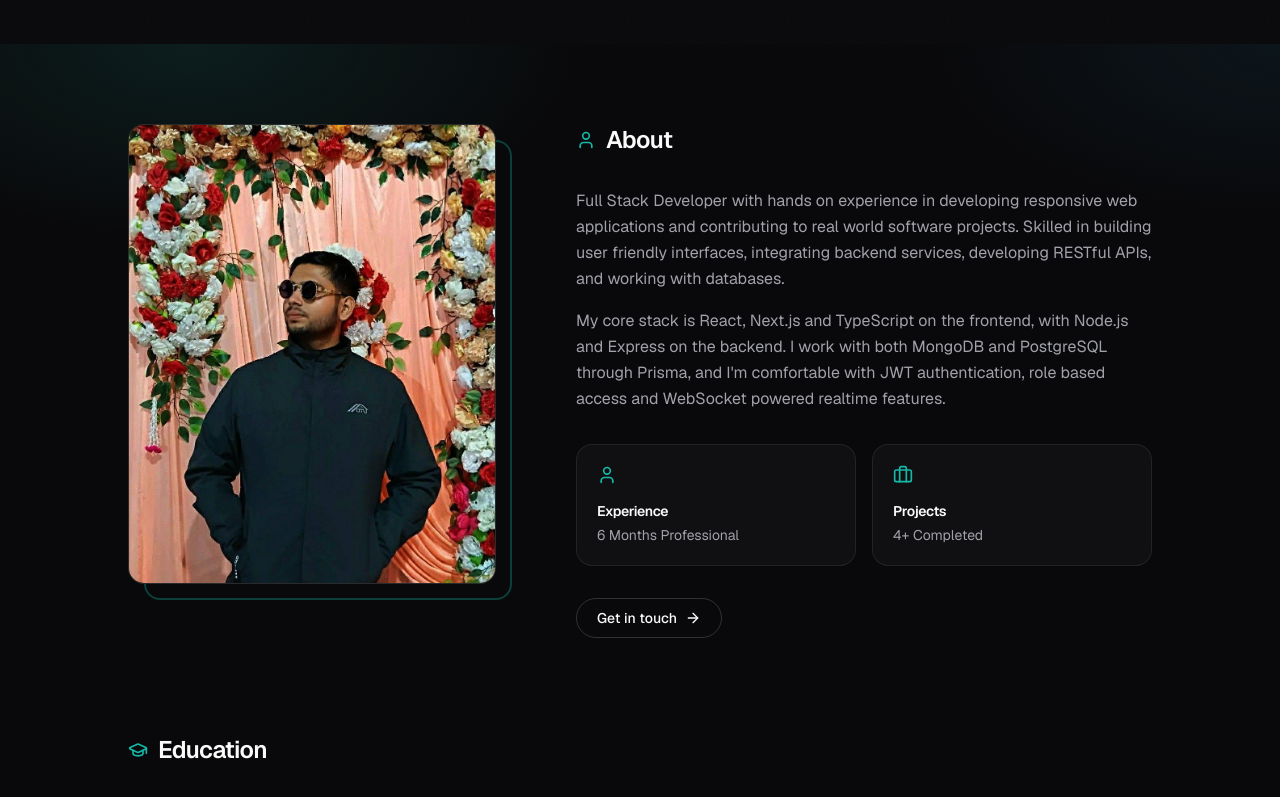
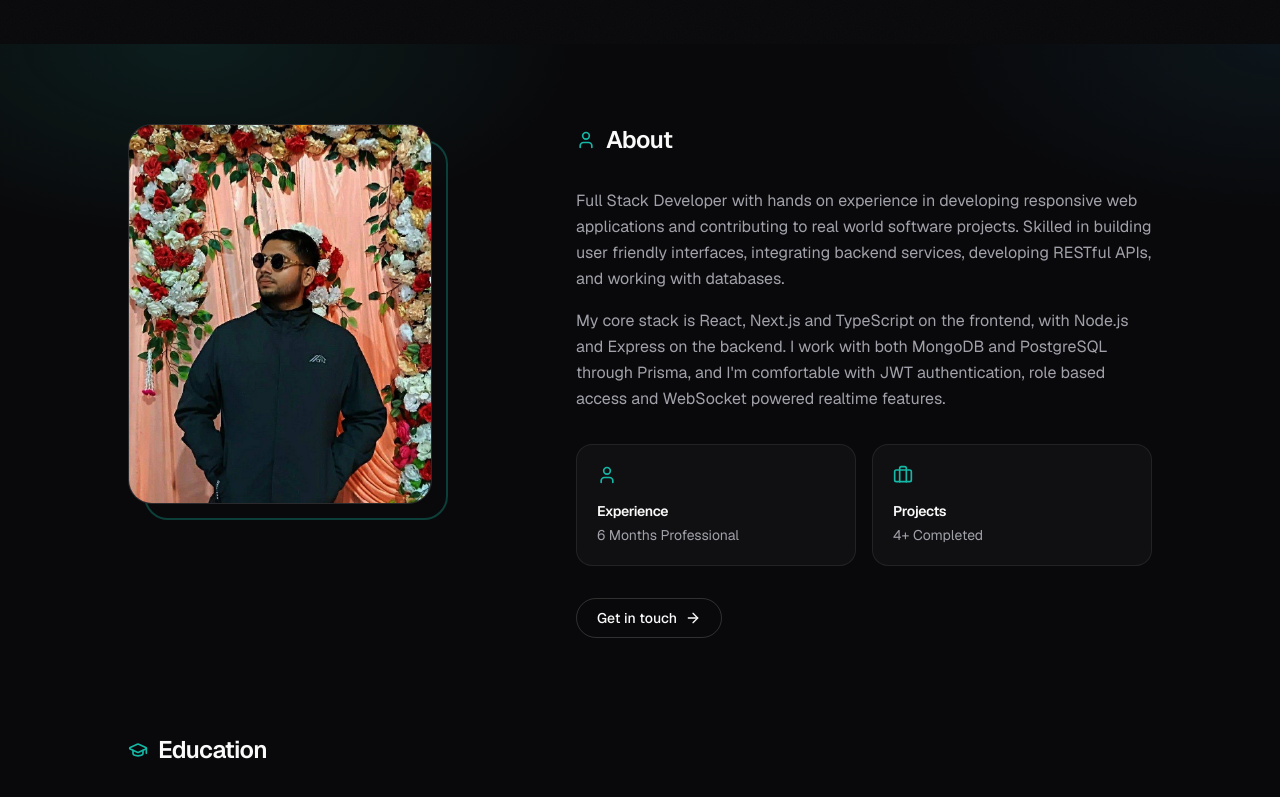
Before and after one commit to Subham0112/portfolio, a Next.js app: page / in a window 1280 px wide. Shown: the part 756-1553 px from the top of the page. Built offline with nearby package versions, Linux system fonts and the light colour scheme; no server answers.

Commit message:
making minor ui change

```diff
--- a/app/page.tsx
+++ b/app/page.tsx
@@ -70,12 +70,12 @@ export default function HomePage() {
 
         <div className="mt-8 grid items-start gap-12 lg:grid-cols-[0.8fr_1.2fr] lg:gap-16">
           <Reveal>
-            <div className="relative mx-auto w-full max-w-xs pb-4 pr-4 sm:max-w-sm lg:mx-0">
+            <div className="relative mx-auto w-full max-w-[15rem] pb-4 pr-4 sm:max-w-xs lg:mx-0">
               <div
-                className="absolute bottom-0 right-0 h-[calc(100%-1rem)] w-[calc(100%-1rem)] rounded-2xl border-2 border-brand-500/30"
+                className="absolute bottom-0 right-0 h-[calc(100%-1rem)] w-[calc(100%-1rem)] rounded-3xl border-2 border-brand-500/30"
                 aria-hidden
               />
-              <div className="relative aspect-[4/5] overflow-hidden rounded-2xl border border-edge bg-surface-2">
+              <div className="relative aspect-[4/5] overflow-hidden rounded-3xl border border-edge bg-surface-2">
                 <Image
                   src="/images/mypic.jpg"
                   alt={site.name}
```
